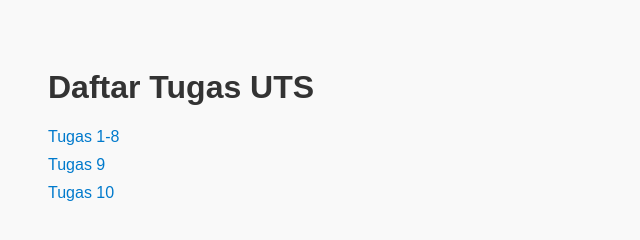
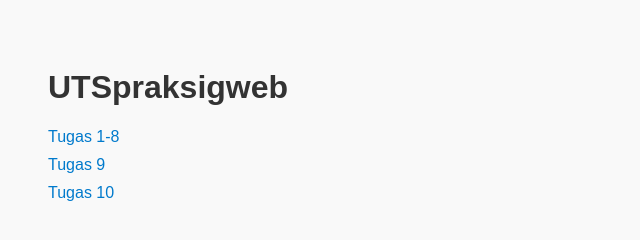
Before and after one commit to Aufaashilah/praksigweb, a plain HTML site: page index.html in a window 1280 px wide. Shown: the whole page, without its empty margins (0-640 px from the left). Drawn offline with Linux system fonts and the light colour scheme.

Commit message:
Update index.html

```diff
--- a/index.html
+++ b/index.html
@@ -3,7 +3,7 @@
 <head>
   <meta charset="UTF-8" />
   <meta name="viewport" content="width=device-width, initial-scale=1.0" />
-  <title>Daftar Tugas UTS</title>
+  <title>UTSpraksigweb</title>
   <style>
     body {
       font-family: Arial, sans-serif;
@@ -30,7 +30,7 @@
   </style>
 </head>
 <body>
-  <h1>Daftar Tugas UTS</h1>
+  <h1>UTSpraksigweb</h1>
   <ul>
     <li><a href="1-8_UTS_504632.html">Tugas 1-8</a></li>
     <li><a href="9_UTS_504632.html">Tugas 9</a></li>
```
